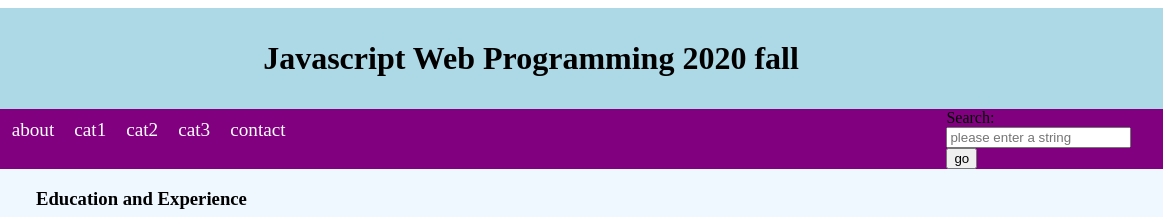
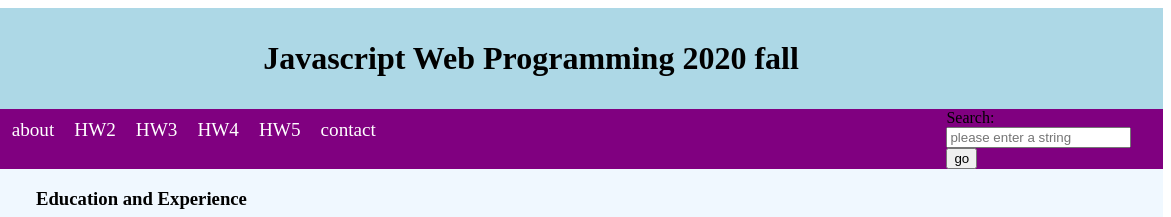
Before and after one commit to EazyReal/Javascript-Web-Programming-2020-fall, a plain HTML site: page docs/index.html in a window 1280 px wide. Shown: the top 217 px of the page, 109-1280 px from the left. Drawn offline with Linux system fonts and the light colour scheme.

Commit message:
branch gh-pages, modify hw4 html to be clear, add local links to docs/index.html

```diff
--- a/docs/index.html
+++ b/docs/index.html
@@ -21,9 +21,10 @@
     <ul>
       <li><a href="#">home</a></li>
       <li><a href="#">about</a></li>
-      <li><a href="#">cat1</a></li>
-      <li><a href="#">cat2</a></li>
-      <li><a href="#">cat3</a></li>
+      <li><a href="../HW2/nav.html">HW2</a></li>
+      <li><a href="../HW3/hw3.html">HW3</a></li>
+      <li><a href="../HW4/hw4.html">HW4</a></li>
+      <li><a href="../HW5/hw5.html">HW5</a></li>
       <li><a href="#">contact</a></li>
     </ul>
     <!--search form-->
```
Also changed, not shown: HW4/hw4.html (+2 -1 lines).
